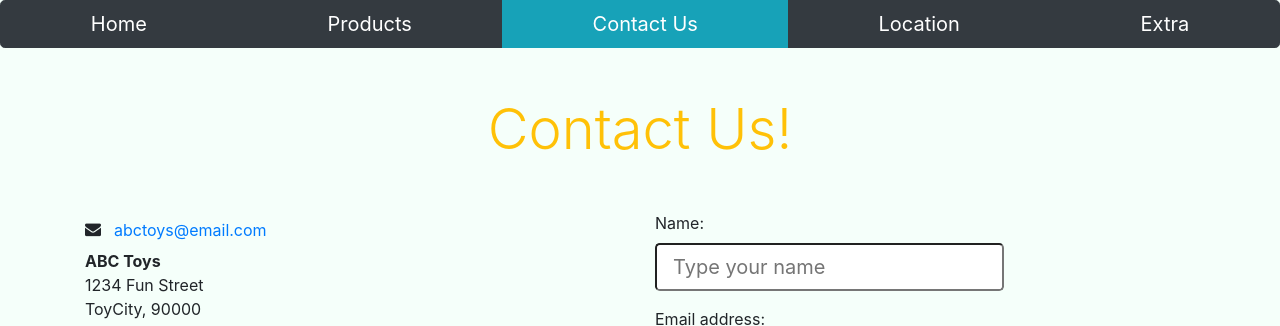
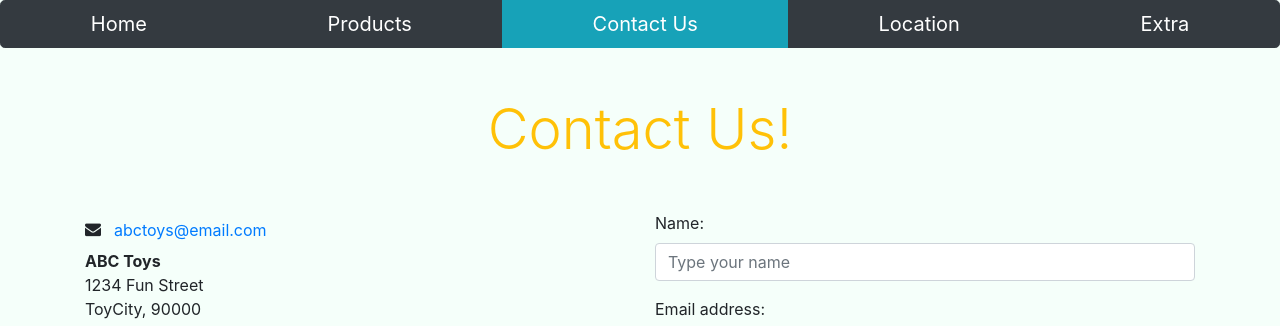
Before and after one commit to helenebieber/helenebieber.github.io, a plain HTML site: page contact.html in a window 1280 px wide. Shown: the top 326 px of the page. Drawn offline with nearby package versions, Linux system fonts and the light colour scheme.

Commit message:
Update contact.html

```diff
--- a/contact.html
+++ b/contact.html
@@ -54,7 +54,7 @@ crossorigin="anonymous">
             <form>
     <div class="form-group">
       <label for="name">Name:</label><br>
-      <input type="text" class="form-control-lg" id="name" name="name" placeholder="Type your name">
+      <input type="text" class="form-control" id="name" name="name" placeholder="Type your name">
     </div>
      <div class="form-group">
     <label for="emailInput">Email address: </label>
```
